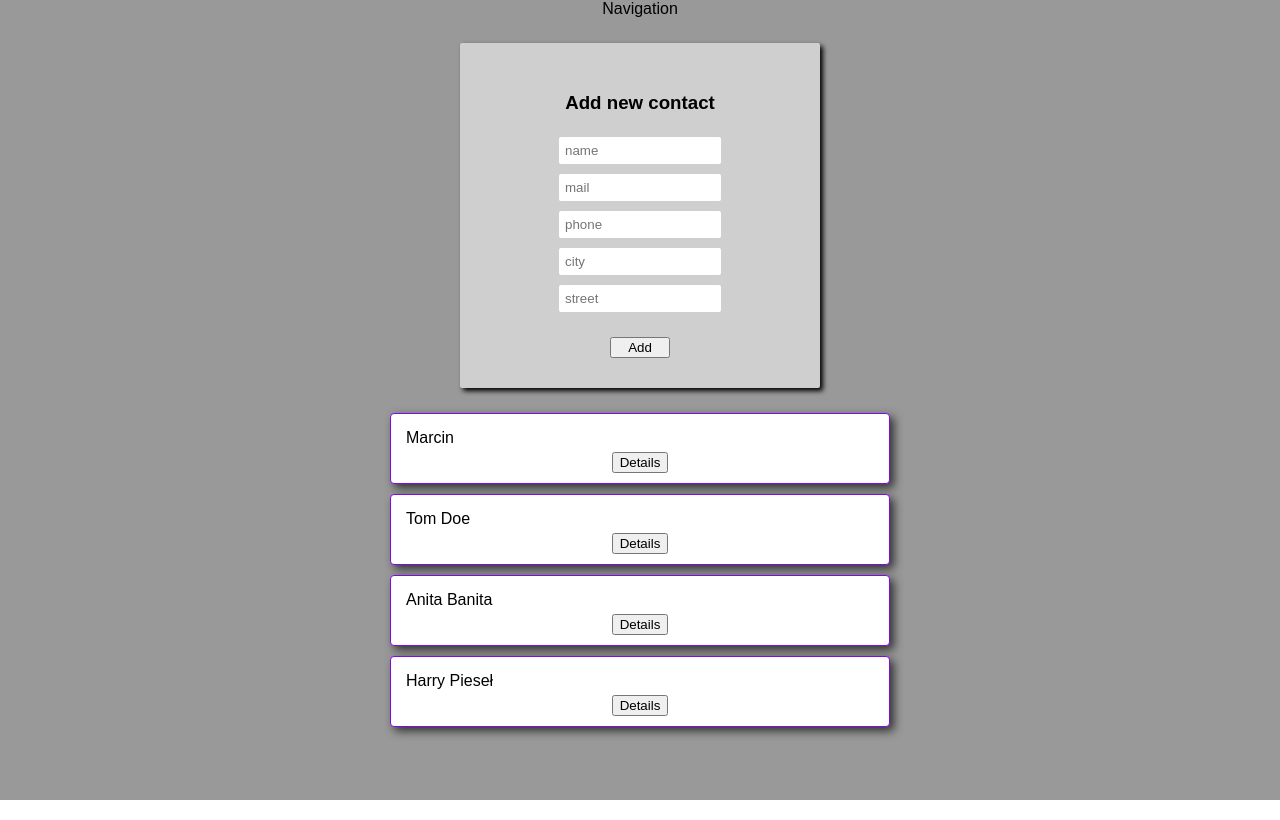
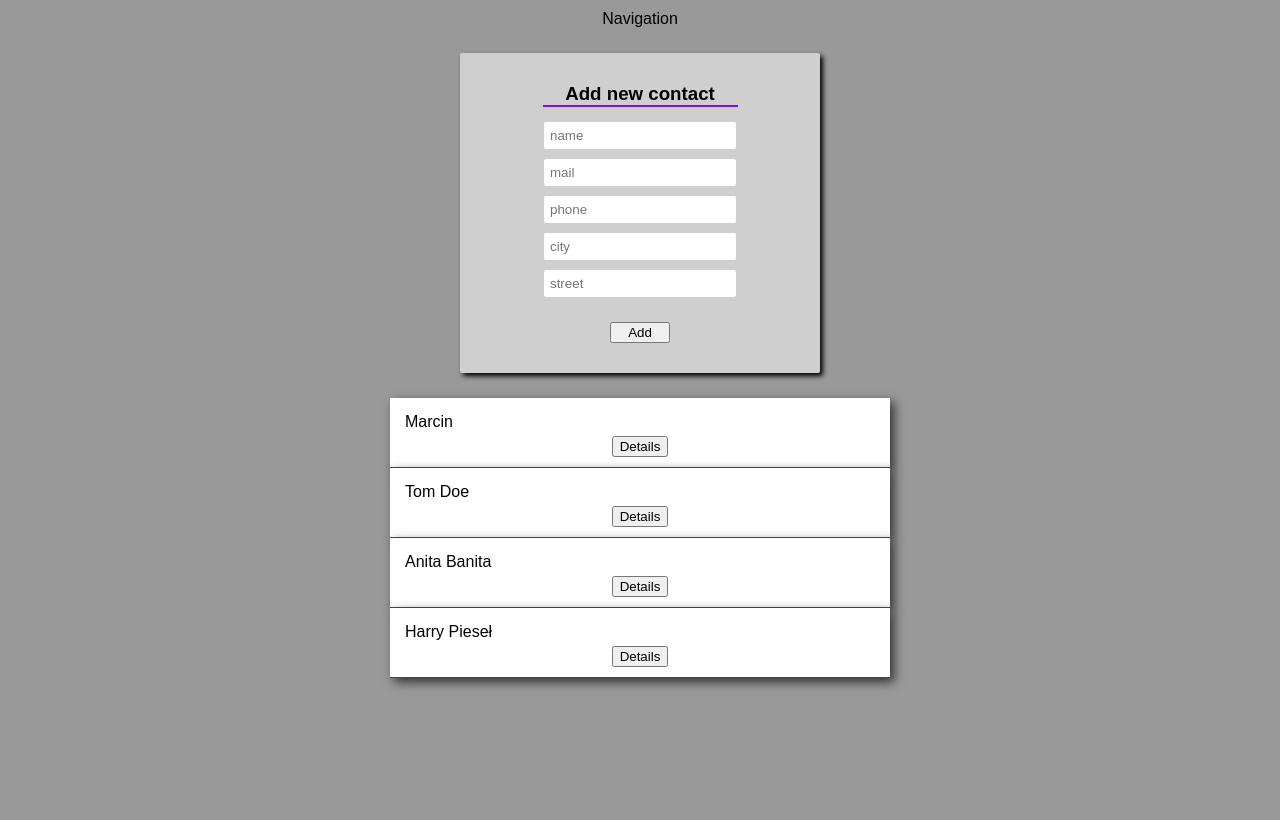
Before and after one commit to marcinj8/contacts, a React (Create React App) app: page / in a window 1280 px wide. Built offline with nearby package versions, Linux system fonts and the light colour scheme.

Commit message:
update adding contact

```diff
--- a/src/App.css
+++ b/src/App.css
@@ -2,6 +2,7 @@
   text-align: center;
   min-height: 100vh;
   background: rgb(153, 153, 153);
+  padding: 10px;
 }
 
 .App-logo {
--- a/src/components/ContactBook/AddContact/AddContact.css
+++ b/src/components/ContactBook/AddContact/AddContact.css
@@ -8,10 +8,34 @@
   margin: 25px auto;
   border-radius: 2px;
   box-shadow: 3px 3px 5px;
+  transition: all .3s ease;
+}
+
+.active {
+  animation: showBlock 1s linear;
+}
+
+@keyframes showBlock {
+  0% {
+    opacity: 0;
+  }
+  100% {
+    opacity: 1;
+  }
+}
+
+.noActive {
+  display: none
+}
+
+.addContact__title{
+  border-bottom: 2px solid rgb(124, 13, 228);
+  width: 195px;
+  margin: 0 auto 10px auto;
 }
 
 .addContact__block input {
-  width: 150px;
+  width: 180px;
   padding: 5px;
   margin: 5px auto;
   outline: none;
--- a/src/components/ContactBook/AddContact/AddContact.js
+++ b/src/components/ContactBook/AddContact/AddContact.js
@@ -1,17 +1,54 @@
-import React from 'react';
+import React, { Component } from 'react';
 
 import './AddContact.css';
 
-const addContact = props => (
-  <div className='addContact__block'>
-    <h3>Add new contact</h3>
-    <input className='addContact__input' required onChange={props.changed} name='name' type="text" placeholder='name'/>
-    <input className='addContact__input' onChange={props.changed} name='mail' type="mail" placeholder='mail'/>
-    <input className='addContact__input' onChange={props.changed} name='phone' type="tel" placeholder='phone'/>
-    <input className='addContact__input' onChange={props.changed} name='city' type="text" placeholder='city'/>
-    <input className='addContact__input' onChange={props.changed} name='street' type="text" placeholder='street'/>
-    <button className='addContact__button'>Add</button>
-  </div>
-)
+class addContact extends Component {
+  state = {
+    newContact: {
+      name: '',
+      mail: '',
+      phone: '',
+      city: '',
+      street: '',
+    }
+  }
+
+  componentWillMount() {
+    const form = this.state.newContact
+    for (let key in form) {
+      form[key] = '';
+    }
+  }
+
+  changePropertyHandler = event => {
+    const updateNewContact = this.state.newContact;
+    const property = event.target.name;
+    updateNewContact[property] = event.target.value;
+    updateNewContact.display = false;
+    this.setState({
+      newContact: updateNewContact
+    });
+  }
+
+  render() {
+    let style = ['addContact__block']
+    if (this.props.show) {
+      style.push('active')
+    } else {
+      style.push('noActive')
+    }
+    return (
+      <div className={style.join(' ')}>
+        <h3 className='addContact__title'>Add new contact</h3>
+        <input className='addContact__input' value={this.state.newContact.name} required onChange={this.changePropertyHandler} name='name' type="text" placeholder='name' />
+        <input className='addContact__input' value={this.state.newContact.mail} onChange={this.changePropertyHandler} name='mail' type="mail" placeholder='mail' />
+        <input className='addContact__input' value={this.state.newContact.phone} onChange={this.changePropertyHandler} name='phone' type="tel" placeholder='phone' />
+        <input className='addContact__input' value={this.state.newContact.city} onChange={this.changePropertyHandler} name='city' type="text" placeholder='city' />
+        <input className='addContact__input' value={this.state.newContact.street} onChange={this.changePropertyHandler} name='street' type="text" placeholder='street' />
+        <button onClick={() => this.props.clicked(this.state.newContact)} className='addContact__button'>Add</button>
+      </div>
+    )
+  }
+}
 
 export default addContact;
--- a/src/components/ContactBook/Profiles/Profile/Profile.css
+++ b/src/components/ContactBook/Profiles/Profile/Profile.css
@@ -1,10 +1,9 @@
 .profileCard{
   width: 500px;
-  border: 1px solid rgb(124, 13, 228);
-  border-radius: 4px;
+  border-bottom: 1px solid rgb(124, 13, 228);
   background: white;
   box-shadow: 4px 4px 10px rgb(49, 49, 49);
-  margin: 10px auto;
+  margin: 0 auto;
   padding: 10px;
   box-sizing: border-box;
 }
--- a/src/components/ContactBook/Profiles/Profiles.js
+++ b/src/components/ContactBook/Profiles/Profiles.js
@@ -12,8 +12,8 @@ const profiles = props => {
         name={profile.name}
         mail={profile.mail}
         phone={profile.phone}
-        city={profile.address.city}
-        street={profile.address.street}
+        city={profile.city}
+        street={profile.street}
         details={profile.details}
         clicked={() => props.details(i)}/>
     )
--- a/src/components/Layout/Layout.js
+++ b/src/components/Layout/Layout.js
@@ -9,59 +9,66 @@ class Layout extends Component {
       name: 'Marcin',
       mail: 'mj@mail.com',
       phone: 545544964,
-      address: {
       city: 'Wroclaw',
-        street: 'Wrabiszynska',
-      },
+      street: 'Grabiszynska',
       details: false
     },
     {
       name: 'Tom Doe',
       mail: 'td@mail.com',
       phone: 34538644,
-      address: {
       city: 'Wroclaw',
       street: 'Pereca',
-      },
       details: false
     },
     {
       name: 'Anita Banita',
       mail: 'mabj@mail.com',
       phone: 546546453,
-      address: {
       city: 'Warszawa',
       street: 'Dzietrznicka',
-      },
       details: false
     },
     {
       name: 'Harry Pieseł',
       mail: 'hp@mail.com',
       phone: 8468413345,
-      address: {
       city: 'Zakopane',
       street: 'Gorska',
-      },
       details: false
-    }]
+    }],
+    addContact: true,
+    concactBook: true
   };
 
-  showDetails = (id) => {
+  addContactHandler = (newConact) => {
+    const updateContacts = this.state.contacts;
+    const newContact = newConact;
+    updateContacts.push(newContact);
+    this.setState({
+      contacts: updateContacts
+    });
+  }
+
+  showDetails = id => {
     const contacts = this.state.contacts;
     const contact = contacts[id];
-    contact.details = !contact.details
+    contact.details = !contact.details;
     this.setState({
       contacts: contacts
-    })
+    });
   }
 
   render() {
     return (
       <div>
         Navigation
-        <AddContact />
+        <AddContact
+          show={this.state.addContact}
+          values={this.state.newContact}
+          clicked={this.addContactHandler} />
         <ContactBook
+          show={this.state.concactBook}
           contacts={this.state.contacts}
           details={this.showDetails} />
       </div>
```
Lines whose indentation alone changed are shown as unchanged.
